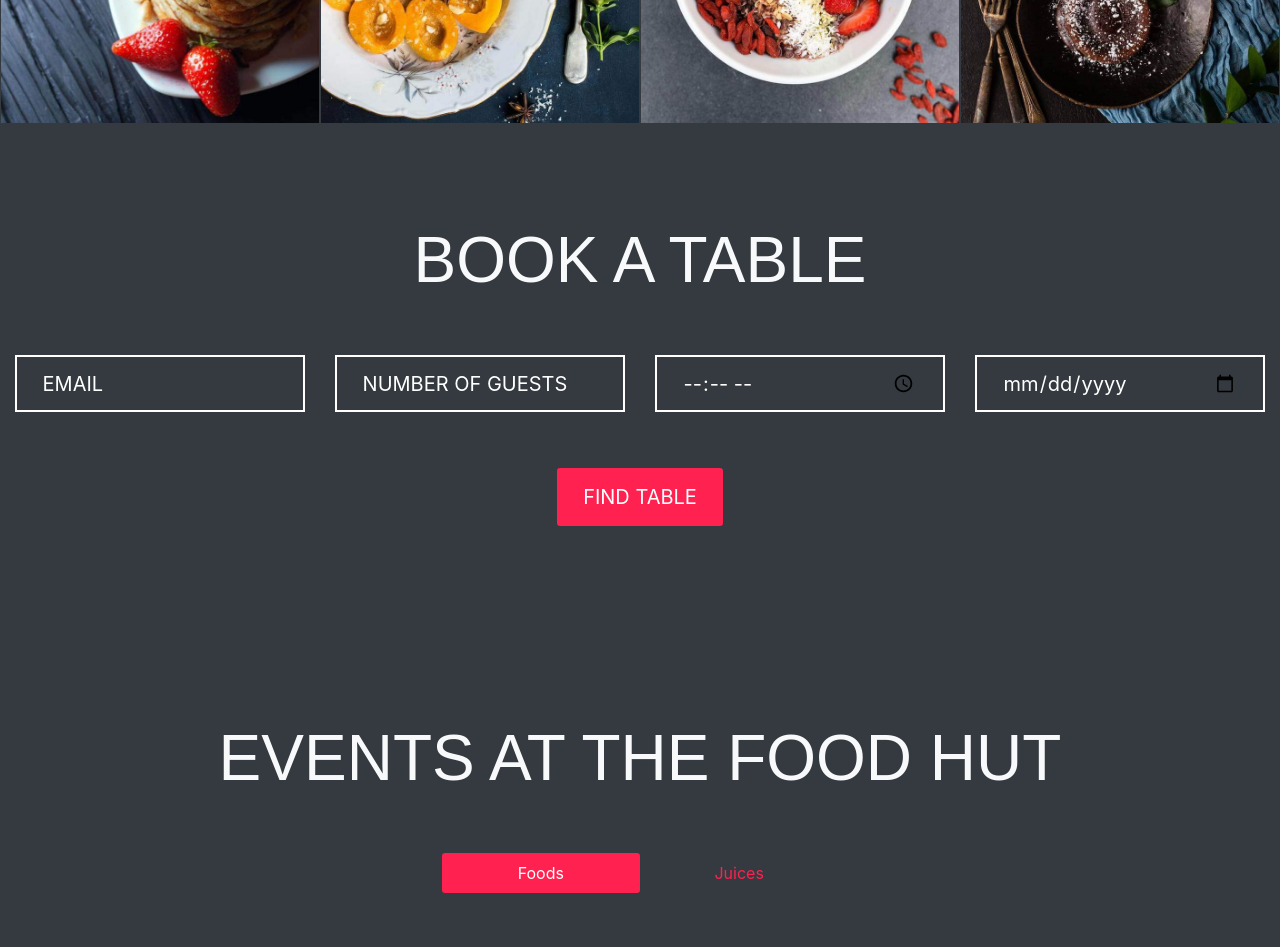
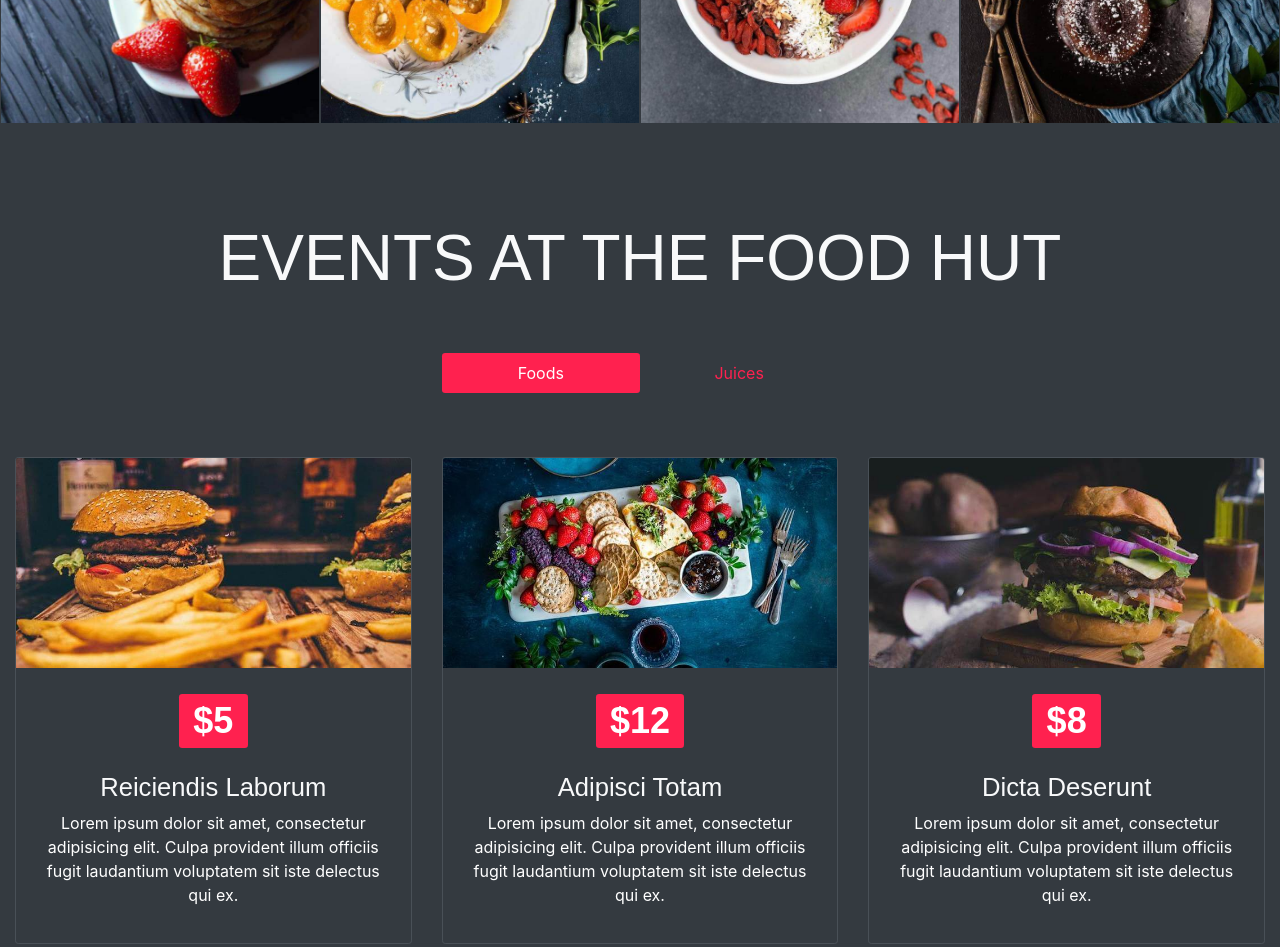
Before and after one commit to Camilo-Po/camiloescobar, a website: page index.html in a window 1280 px wide. Shown: the part 2800-3747 px from the top of the page. Drawn offline with Linux system fonts and the light colour scheme; some packages are replaced by stand-ins of ours.

Commit message:
Update index.html

```diff
--- a/index.html
+++ b/index.html
@@ -86,7 +86,7 @@
 
     <!--  gallary Section  -->
     <div id="gallary" class="text-center bg-dark text-light has-height-md middle-items wow fadeIn">
-        <h2 class="section-title">OUR MENU</h2>
+        <h2 class="section-title">MIS TRABAJOS</h2>
     </div>
     <div class="gallary row">
         <div class="col-sm-6 col-lg-3 gallary-item wow fadeIn">
@@ -163,27 +163,6 @@
         </div>
     </div>
 
-    <!-- book a table Section  -->
-    <div class="container-fluid has-bg-overlay text-center text-light has-height-lg middle-items" id="book-table">
-        <div class="">
-            <h2 class="section-title mb-5">BOOK A TABLE</h2>
-            <div class="row mb-5">
-                <div class="col-sm-6 col-md-3 col-xs-12 my-2">
-                    <input type="email" id="booktable" class="form-control form-control-lg custom-form-control" placeholder="EMAIL">
-                </div>
-                <div class="col-sm-6 col-md-3 col-xs-12 my-2">
-                    <input type="number" id="booktable" class="form-control form-control-lg custom-form-control" placeholder="NUMBER OF GUESTS" max="20" min="0">
-                </div>
-                <div class="col-sm-6 col-md-3 col-xs-12 my-2">
-                    <input type="time" id="booktable" class="form-control form-control-lg custom-form-control" placeholder="EMAIL">
-                </div>
-                <div class="col-sm-6 col-md-3 col-xs-12 my-2">
-                    <input type="date" id="booktable" class="form-control form-control-lg custom-form-control" placeholder="12/12/12">
-                </div>
-            </div>
-            <a href="#" class="btn btn-lg btn-primary" id="rounded-btn">FIND TABLE</a>
-        </div>
-    </div>
 
     <!-- BLOG Section  -->
     <div id="blog" class="container-fluid bg-dark text-light py-5 text-center wow fadeIn">
@@ -274,7 +253,7 @@
 
     <!-- REVIEWS Section  -->
     <div id="testmonial" class="container-fluid wow fadeIn bg-dark text-light has-height-lg middle-items">
-        <h2 class="section-title my-5 text-center">REVIEWS</h2>
+        <h2 class="section-title my-5 text-center">REFERENCIAS</h2>
         <div class="row mt-3 mb-5">
             <div class="col-md-4 my-3 my-md-0">
                 <div class="testmonial-card">
```
